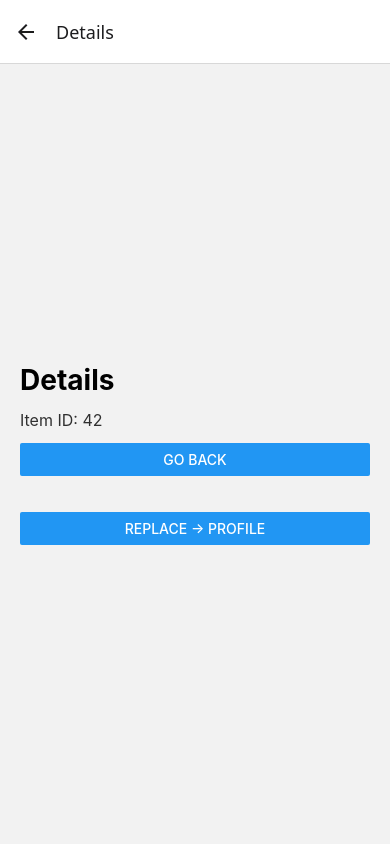
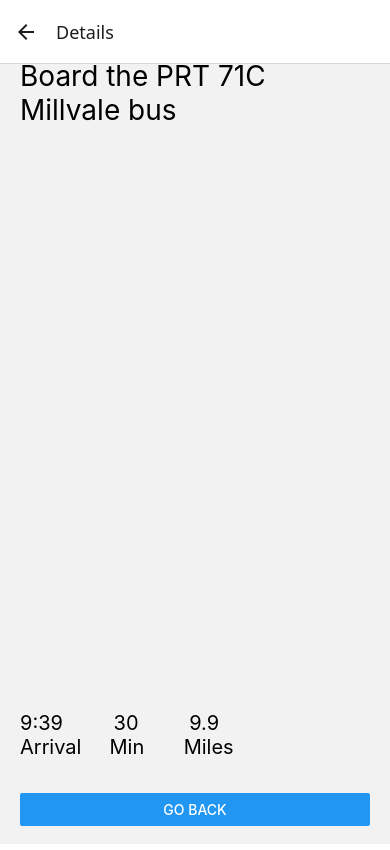
Before and after one commit to BowenYeboy30/Halibus2.0, a React Native app: screen / in a window 390 px wide. Both pictures are taken after a click on the button "GO TO DETAILS". Built offline with nearby package versions, Linux system fonts and the light colour scheme.

Commit message:
Modified Detail screen

```diff
--- a/src/screens/DetailsScreen.tsx
+++ b/src/screens/DetailsScreen.tsx
@@ -1,5 +1,5 @@
 import * as React from "react";
-import { View, Text, Button, StyleSheet } from "react-native";
+import { View, Text, Button, StyleSheet, ImageBackground } from "react-native";
 import { NativeStackScreenProps } from "@react-navigation/native-stack";
 import { RootStackParamList } from "../navigation/types";
 
@@ -9,16 +9,17 @@ export default function DetailsScreen({ route, navigation }: Props) {
   const { itemId } = route.params;
 
   return (
+
     <View style={styles.container}>
-      <Text style={styles.title}>Details</Text>
-      <Text style={styles.paragraph}>Item ID: {String(itemId)}</Text>
+      <Text style={styles.boxtext}>Board the PRT 71C {"\n"}Millvale bus</Text>
+      <View style={{ height: 560 }} />
+              <Text style={styles.boxtext1}>9:39         30         9.9{"\n"}Arrival     Min       Miles </Text>
+      <View style={{ height: 10 }} />
       <Button title="Go back" onPress={() => navigation.goBack()} />
       <View style={{ height: 12 }} />
-      <Button
-        title="Replace → Profile"
-        onPress={() => navigation.replace("Profile", { name: "Grace" })}
-      />
+
     </View>
+
   );
 }
 
@@ -26,4 +27,7 @@ const styles = StyleSheet.create({
   container: { flex: 1, padding: 20, gap: 12, justifyContent: "center" },
   title: { fontSize: 28, fontWeight: "700" },
   paragraph: { fontSize: 16, lineHeight: 22, opacity: 0.8 },
+  boxtext: {fontSize: 28},
+  boxtext1: {fontSize: 20, }
+
 });
--- a/src/screens/HomeScreen.tsx
+++ b/src/screens/HomeScreen.tsx
@@ -34,7 +34,7 @@ export default function HomeScreen({ navigation }: Props) {
       <View style={{ height: 12 }} />
             <Button
               title="Go to Test"
-              onPress={() => navigation.navigate("Test")}
+              onPress={() => navigation.navigate("test")}
             />
     </View>
 
--- a/src/screens/test.tsx
+++ b/src/screens/test.tsx
@@ -5,8 +5,8 @@ import { RootStackParamList } from "../navigation/types";
 
 type Props = NativeStackScreenProps<RootStackParamList, "test">;
 
-const App = ({ navigation }) => {
-  return (
+export default function test({ route, navigation }: Props) {
+    return (
 <ImageBackground source={require('./assets/map.jpg')} style={styles.background}>
       <View style={styles.busContainer}>
         <Text style={styles.boxtext}>Board the PRT 71C {"\n"}Millvale bus</Text>
```
